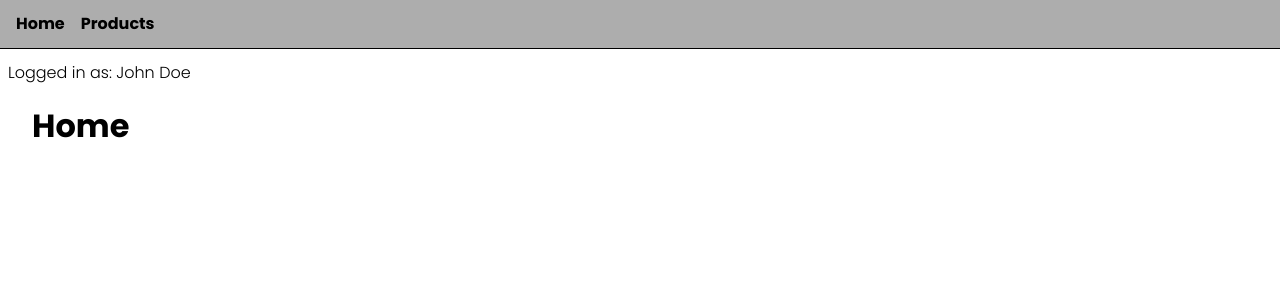
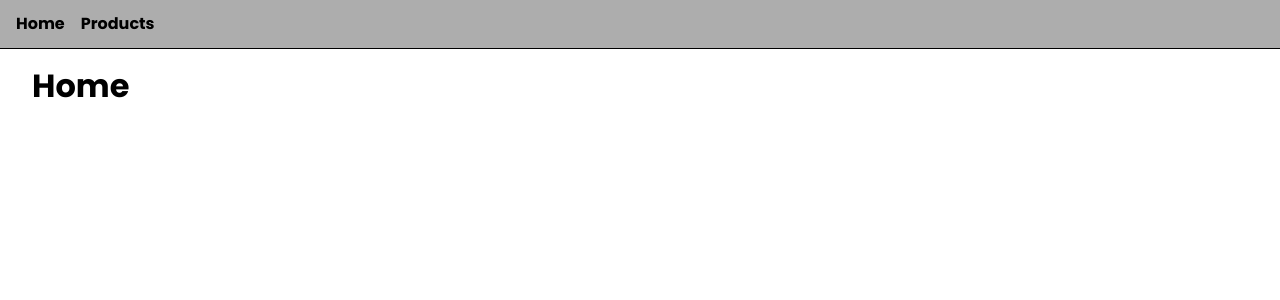
Before and after one commit to Gledros/sveltekit-course-app, a SvelteKit app: page / in a window 1280 px wide. Shown: the top 300 px of the page. Built offline with nearby package versions, Linux system fonts and the light colour scheme.

Commit message:
chore: remove logging legend on layout

```diff
--- a/src/routes/+layout.svelte
+++ b/src/routes/+layout.svelte
@@ -1,8 +1,6 @@
 <script>
 	import '../app.css';
 	import { page } from '$app/stores';
-
-	export let data;
 </script>
 
 <svelte:head>
@@ -18,10 +16,6 @@
 	<a href="/">Home</a>
 	<a href="/products">Products</a>
 </nav>
-
-{#if data.user}
-	<p>Logged in as: {data.user.name}</p>
-{/if}
 
 <div>
 	<slot />
@@ -45,9 +39,4 @@
 	div {
 		padding: 0 2rem;
 	}
-
-	p {
-		margin-top: 0.5rem;
-		padding: 0.5rem;
-	}
 </style>
```
